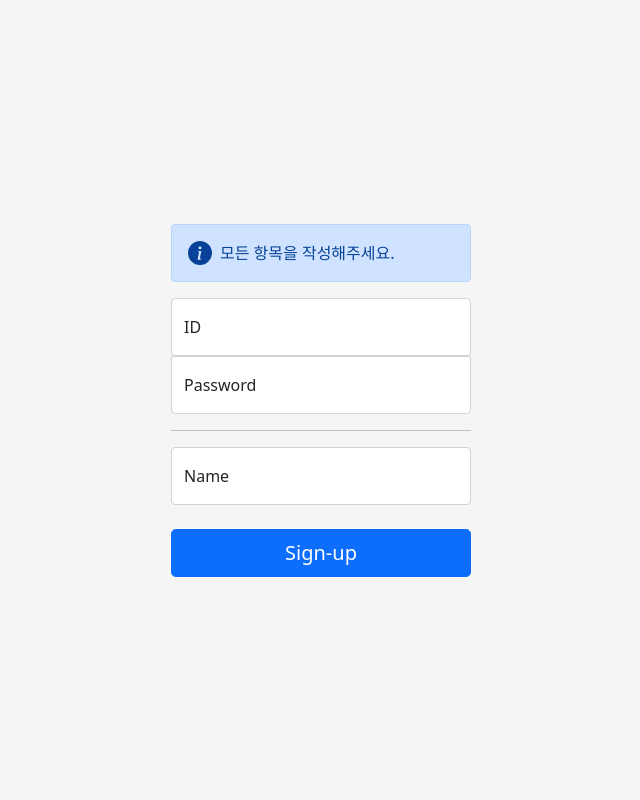
After one commit to Kim-Changgyu/Flask, a Flask app: page /flask/signin in a window 1280 px wide. The commit adds this page. Shown: the whole page, without its empty margins (319-959 px from the left). Run offline with Flask 2, Linux system fonts and the light colour scheme; some libraries are stand-ins or nearby versions.

Commit message:
회원가입 기능 추가
- POST(Create) Request 처리
- Flash를 통해 처리 결과를 alert로 제공

```diff
--- a/templates/login.html
+++ b/templates/login.html
@@ -39,11 +39,11 @@
         -->
 
         <div class="form-floating">
-          <input type="text" class="form-control" name="user_id" id="userId" placeholder="Hong-gildong">
+          <input type="text" class="form-control" name="user_id" id="userId" placeholder="">
           <label for="userId">ID</label>
         </div>
         <div class="form-floating">
-          <input type="password" class="form-control" name="user_pw" id="userPassword" placeholder="Password">
+          <input type="password" class="form-control" name="user_pw" id="userPassword" placeholder="">
           <label for="userPassword">Password</label>
         </div>
 
--- /dev/null
+++ b/templates/signup.html
@@ -0,0 +1,117 @@
+<!DOCTYPE html>
+<html lang="ko">
+  <head>
+    <meta charset="utf-8" />
+    <meta name="viewport" content="width=device-width, initial-scale=1" />
+    <meta name="description" content="" />
+    <title>Sign-up</title>
+
+    <link
+      rel="canonical"
+      href="https://getbootstrap.com/docs/5.1/examples/sign-in/"
+    />
+
+    <!-- Bootstrap core CSS -->
+    <link href="../static/dist/css/bootstrap.min.css" rel="stylesheet" />
+
+    <style>
+      .bd-placeholder-img {
+        font-size: 1.125rem;
+        text-anchor: middle;
+        -webkit-user-select: none;
+        -moz-user-select: none;
+        user-select: none;
+      }
+
+      @media (min-width: 768px) {
+        .bd-placeholder-img-lg {
+          font-size: 3.5rem;
+        }
+      }
+    </style>
+
+    <!-- Custom styles for this template -->
+    <link href="../static/signin.css" rel="stylesheet" />
+  </head>
+  <body class="text-center">
+    <main class="form-signin">
+      <form method="post" action="/flask/signup_request" name="info">
+        <!--
+        <img class="mb-4" src="../static/brand/bootstrap-logo-white.svg" alt="" width="72" height="57">
+        -->
+        <svg xmlns="http://www.w3.org/2000/svg" style="display: none;">
+          <symbol id="info-fill" fill="currentColor" viewBox="0 0 16 16">
+            <path d="M8 16A8 8 0 1 0 8 0a8 8 0 0 0 0 16zm.93-9.412-1 4.705c-.07.34.029.533.304.533.194 0 .487-.07.686-.246l-.088.416c-.287.346-.92.598-1.465.598-.703 0-1.002-.422-.808-1.319l.738-3.468c.064-.293.006-.399-.287-.47l-.451-.081.082-.381 2.29-.287zM8 5.5a1 1 0 1 1 0-2 1 1 0 0 1 0 2z"/>
+          </symbol>
+        </svg>
+        <div class="alert alert-primary d-flex align-items-center" role="alert">
+          <svg class="bi flex-shrink-0 me-2" width="24" height="24" role="img" aria-label="Info:"><use xlink:href="#info-fill"/></svg>
+          <div>
+            모든 항목을 작성해주세요.
+          </div>
+        </div>
+
+        <div class="form-floating">
+          <input
+            type="text"
+            class="form-control"
+            name="user_id"
+            id="userId"
+            placeholder="Hong-gildong"
+          />
+          <label for="userId">ID</label>
+        </div>
+        <div class="form-floating">
+          <input
+            type="password"
+            class="form-control"
+            name="user_pw"
+            id="userPassword"
+            placeholder="Password"
+          />
+          <label for="userPassword">Password</label>
+        </div>
+        <hr>
+        <div class="form-floating">
+          <input
+            type="text"
+            class="form-control"
+            name="user_name"
+            id="userName"
+            placeholder="Username"
+          />
+          <label for="userName">Name</label>
+        </div>
+        <br>
+        <button class="w-100 btn btn-lg btn-primary" type="submit" id="signup">
+          Sign-up
+        </button>
+      </form>
+    </main>
+
+    <script src="https://ajax.googleapis.com/ajax/libs/jquery/3.6.0/jquery.min.js"></script>
+    <script>
+      $(document).ready(function() {
+        $("#signup").click(function() {
+          if($("#userId").val().length == 0) {
+            alert("아이디를 입력해주세요.");
+            $("#userId").focus();
+            return false;
+          }
+
+          if($("#userPassword").val().length == 0) {
+            alert("비밀번호를 입력해주세요.");
+            $("#userPassword").focus();
+            return false;
+          }
+
+          if($("#userName").val().length == 0) {
+            alert("이름을 입력해주세요.");
+            $("#userName").focus();
+            return false;
+          }
+        });
+      });
+    </script>
+  </body>
+</html>
--- a/view/viewer.py
+++ b/view/viewer.py
@@ -15,7 +15,7 @@ def main():
     notices = FireBase_CURSOR.load_notices()
 
     if current_user.is_authenticated:
-        return render_template("index.html", login_status=True, user_id=current_user.user_id, notices=notices)
+        return render_template("index.html", login_status=current_user.user_auth, user_name=current_user.user_name, notices=notices)
     else:
         return render_template("index.html", notices=notices)
 
@@ -48,3 +48,22 @@ def login_request():
 def logout():
     logout_user()
     return redirect(url_for("viewer.main"))
+
+
+@viewer.route("/signin")
+def signin():
+    return render_template("signup.html")
+
+
+@viewer.route("/signup_request", methods=["POST"])
+def signup_request():
+    if request.method == "POST":
+        new_user = User.create(str(request.form["user_id"]), str(
+            request.form["user_pw"]), str(request.form["user_name"]))
+
+        if new_user == True:
+            flash("회원가입이 완료 됐습니다.")
+        else:
+            flash("이미 존재하는 계정이거나 회원가입 과정에서 문제가 발생했습니다.")
+
+        return redirect(url_for("viewer.main"))
```
Also changed, not shown: control/user_mgmt.py (+15 -4 lines), model/firebaseDB.py (+22 -6 lines), templates/index.html (+6 -4 lines).
